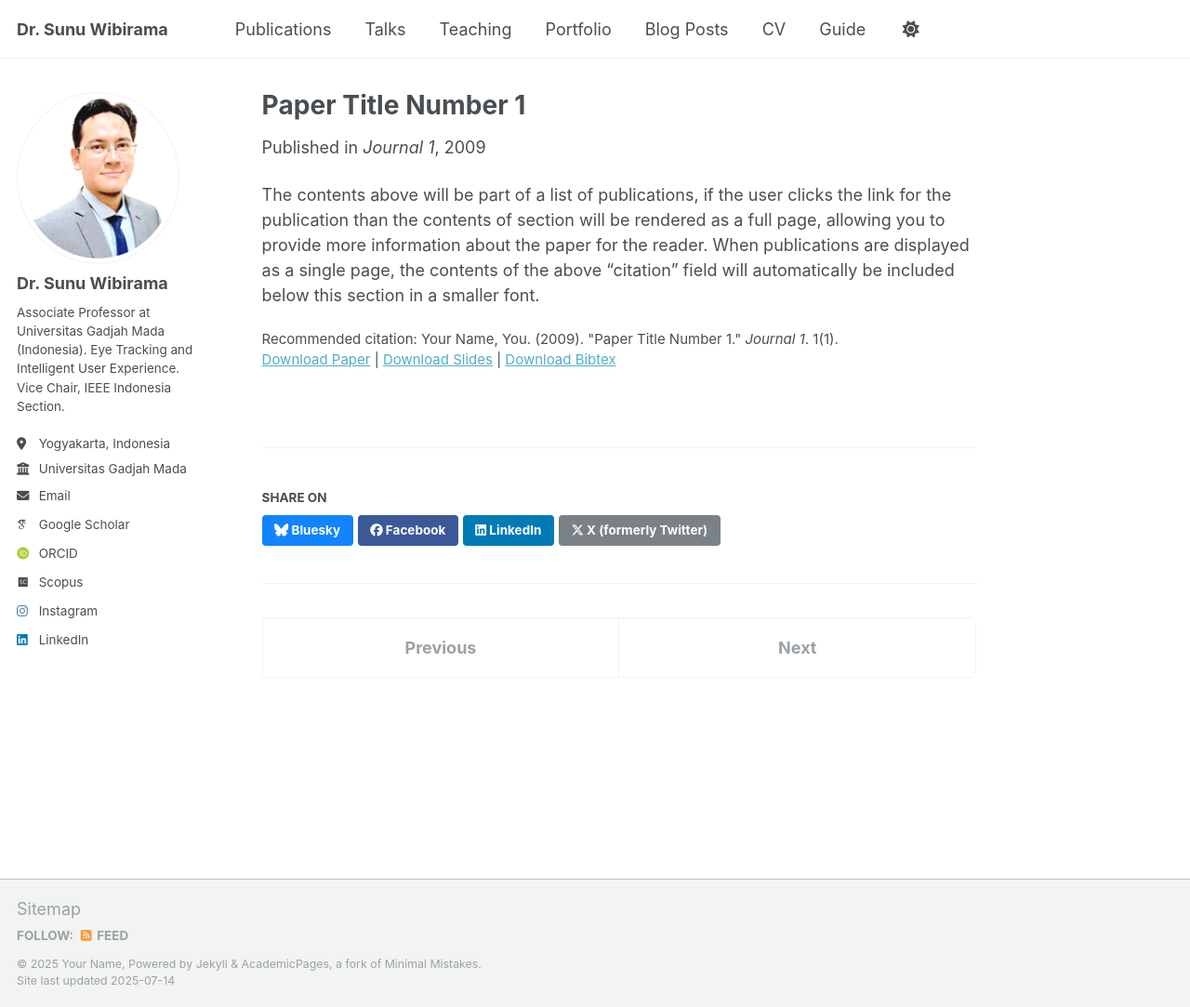
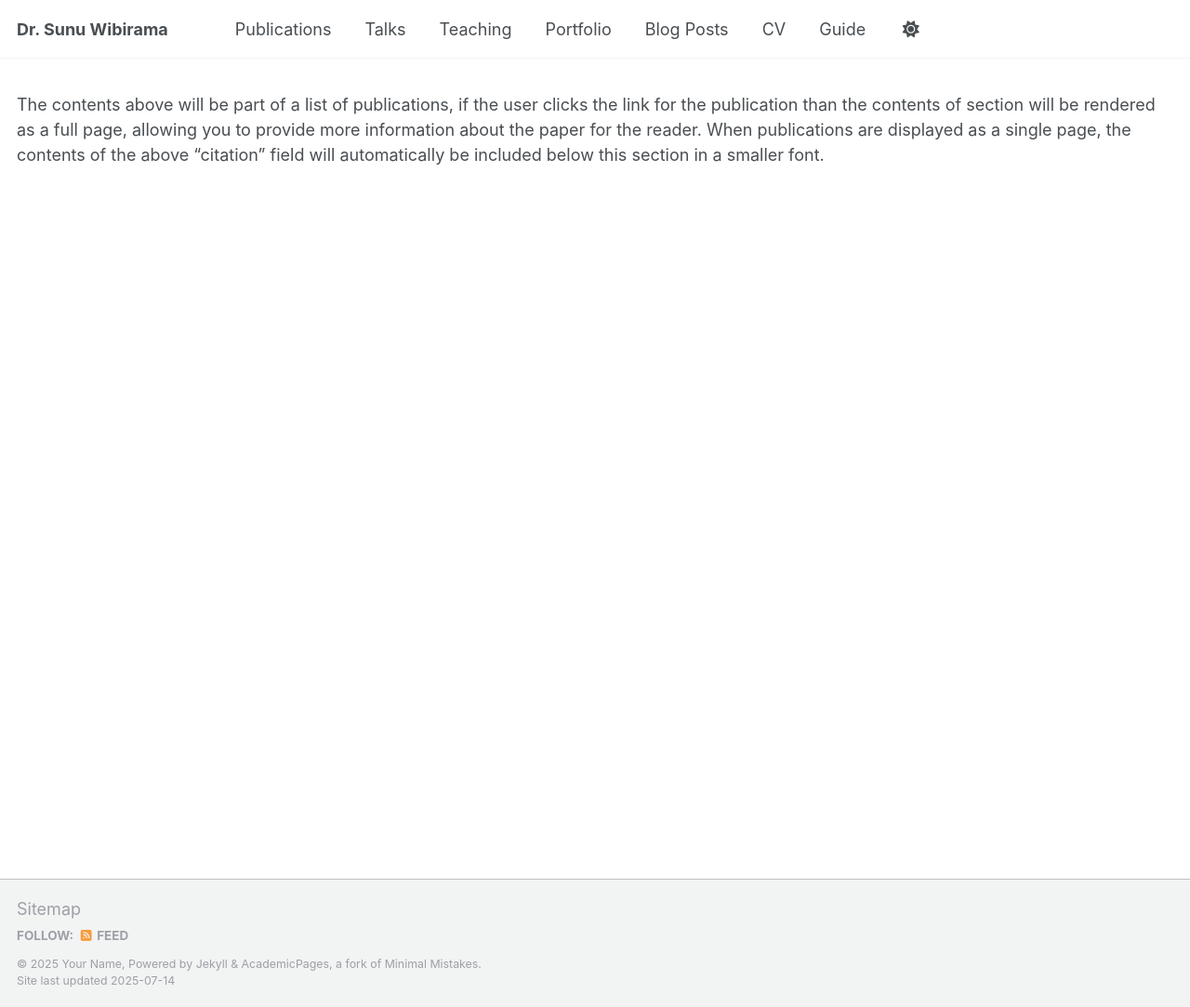
Before and after one commit to wibirama/wibirama.github.io, a Jekyll site: the page built from _publications/2009-10-01-paper-title-number-1.md, in a window 1280 px wide and 1083 px high. Shown: the whole window at 93% size. Built offline with Jekyll 4.4.1, drawn with Linux system fonts in a browser that asks for light colours; some web fonts are replaced; a script that is not in the unit is left out; part of the change alters nothing that is shown.

Commit message:
Update _config.yml

```diff
--- a/_config.yml
+++ b/_config.yml
@@ -78,13 +78,13 @@ author:
   zhihu            : # Username
 
 # Publication Category - The following the list of publication categories and their headings
-publication_category:
-  books:
-    title: 'Books'
-  manuscripts:
-    title: 'Journal Articles'
-  conferences:
-    title: 'Conference Papers'
+#publication_category:
+#  books:
+#    title: 'Books'
+#  manuscripts:
+#    title: 'Journal Articles'
+#  conferences:
+#    title: 'Conference Papers'
 
 # Site Settings
 teaser                   :  # filename of teaser fallback teaser image placed in /images/, .e.g. "500x300.png"
@@ -217,16 +217,16 @@ kramdown:
 # These settings control the types of collections used by the template
 collections:
   teaching:
-    output: false
+    output: true
     permalink: /:collection/:path/
   publications:
     output: true
     permalink: /:collection/:path/
   portfolio:
-    output: false
+    output: true
     permalink: /:collection/:path/
   talks:
-    output: false
+    output: true
     permalink: /:collection/:path/
 
 
@@ -264,7 +264,7 @@ defaults:
       path: ""
       type: publications
     values:
-      layout: single
+      layout: cv-layout
       author_profile: true
       share: true
       comments: true
```
